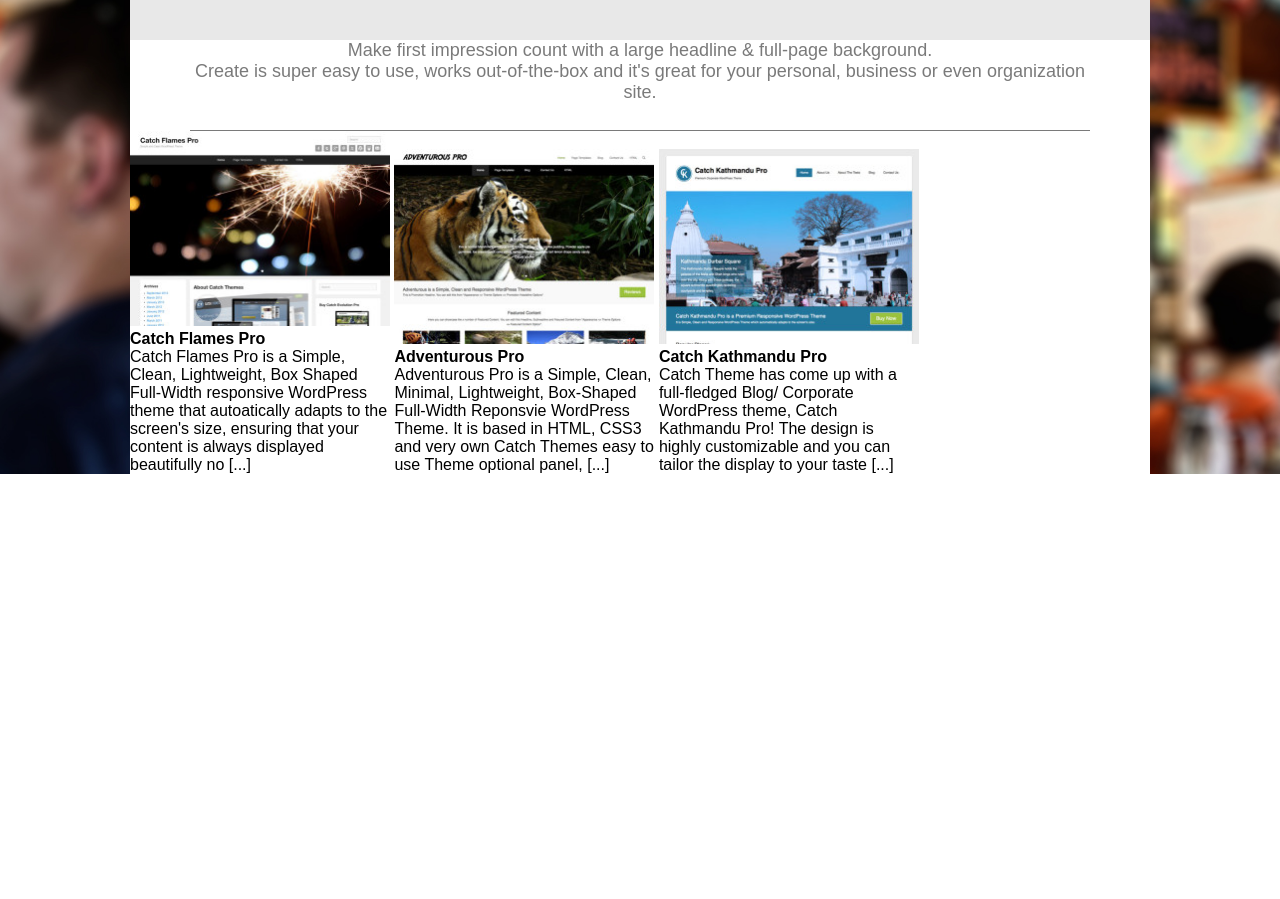
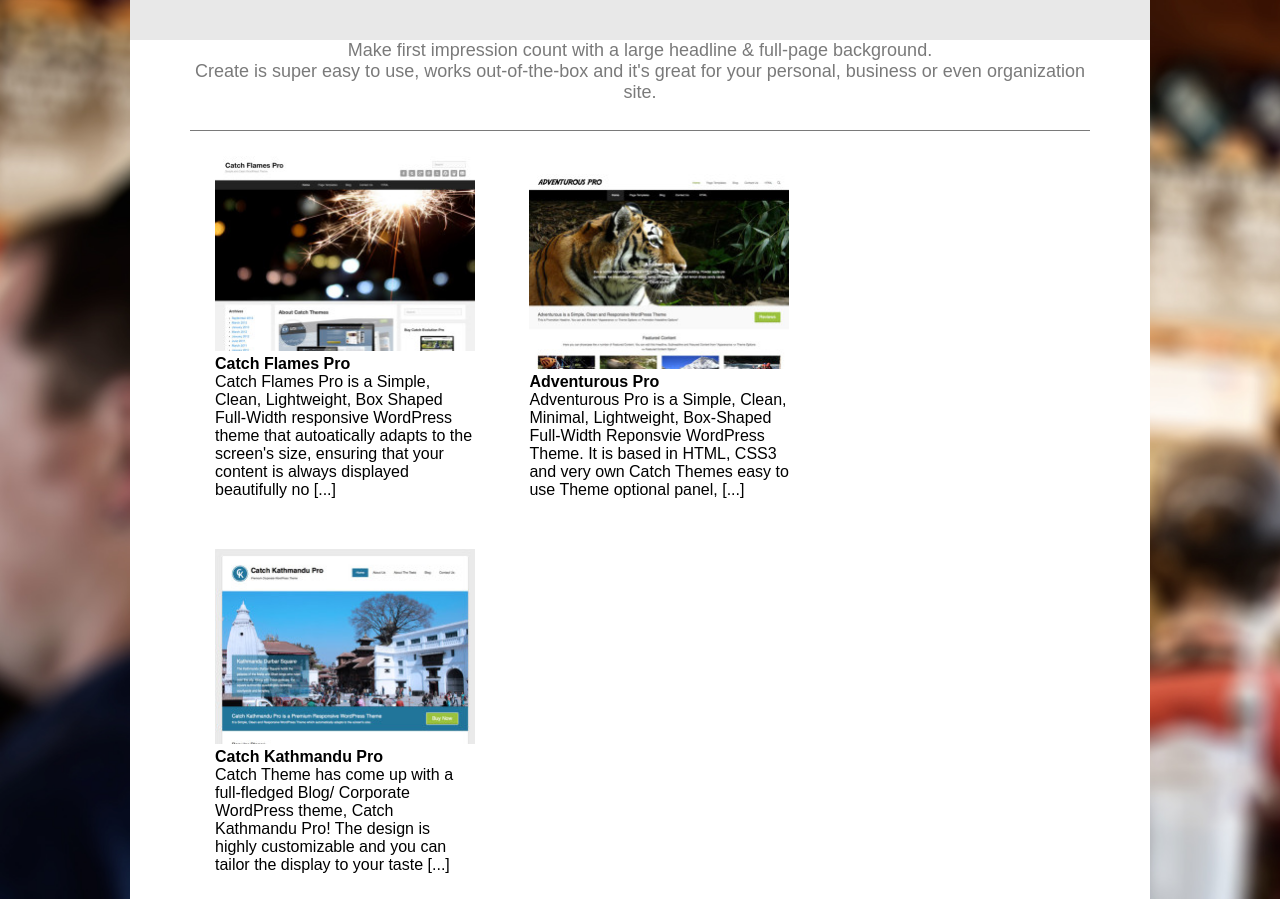
Before and after one commit to Juandarov/new_challenge_1, a plain HTML site: page index.html in a window 1280 px wide. Shown: the part 460-1359 px from the top of the page. Before the commit the page ends 934 px from the top, so only its background shows below. Drawn offline with Linux system fonts and the light colour scheme.

Commit message:
new challenge v1.6

```diff
--- a/css/style.css
+++ b/css/style.css
@@ -82,7 +82,21 @@ img {
     width: 260px;
     height: 195px;
 }
+
+section {
+    width: 900px;
+    margin-left: auto;
+    margin-right: auto;
+    height: auto;
+}
 article {
   width: 260px;
+  margin: 25px;
   display: inline-block;
 }
+p {
+    width:260px;
+}
+h4 {
+    width:260px;
+}
--- a/index.html
+++ b/index.html
@@ -30,6 +30,7 @@
         </header>
         <main>
             <p id="intro">Make first impression count with a large headline & full-page background. <br> Create is super easy to use, works out-of-the-box and it's great for your personal, business or even organization site.</p>
+            <section>
 
             <article>
                 <img src="./image/image1.jpg" alt="image1">
@@ -49,6 +50,7 @@
                 <p>Catch Theme has come up  with a full-fledged Blog/ Corporate WordPress theme, Catch Kathmandu Pro! The design is highly customizable and you can tailor the display to your taste [...]</p>
             </article>
 
+            </section>
         </main>
     </body>
 </html>
```
